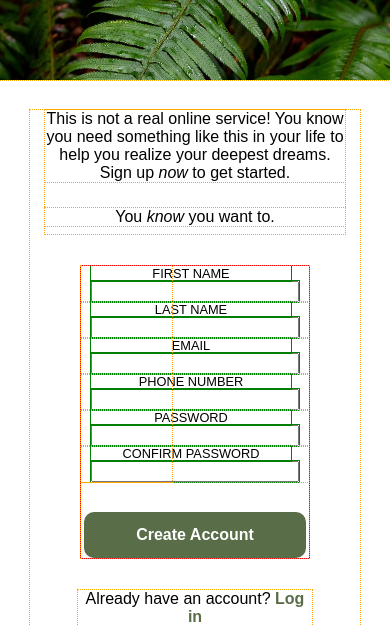
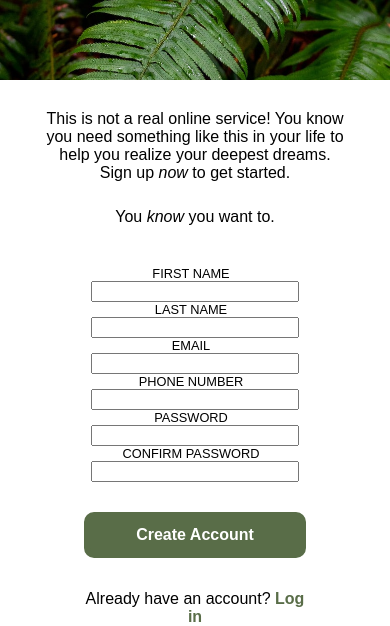
Before and after one commit to JonSaysHi/sign-up-form, a plain HTML site: page index.html in a window 390 px wide. Shown: the part 218-844 px from the top of the page. Drawn offline with Linux system fonts and the light colour scheme.

Commit message:
Refactor: remove outlines

```diff
--- a/style.css
+++ b/style.css
@@ -150,10 +150,6 @@ a:hover {
   font-size: 1.2rem;
 }
 
-div {
-  outline: 1px dotted orange;
-}
-
 @media (max-width: 850px) {
   body {
     display: flex;
@@ -226,14 +222,4 @@ div {
       "password"
       "confirmpassword";
   }
-
-  form {
-    outline: 1px solid red;
-    align-items: center;
-  }
-
-  label,
-  input {
-    outline: 1px solid green;
-  }
 }
```
